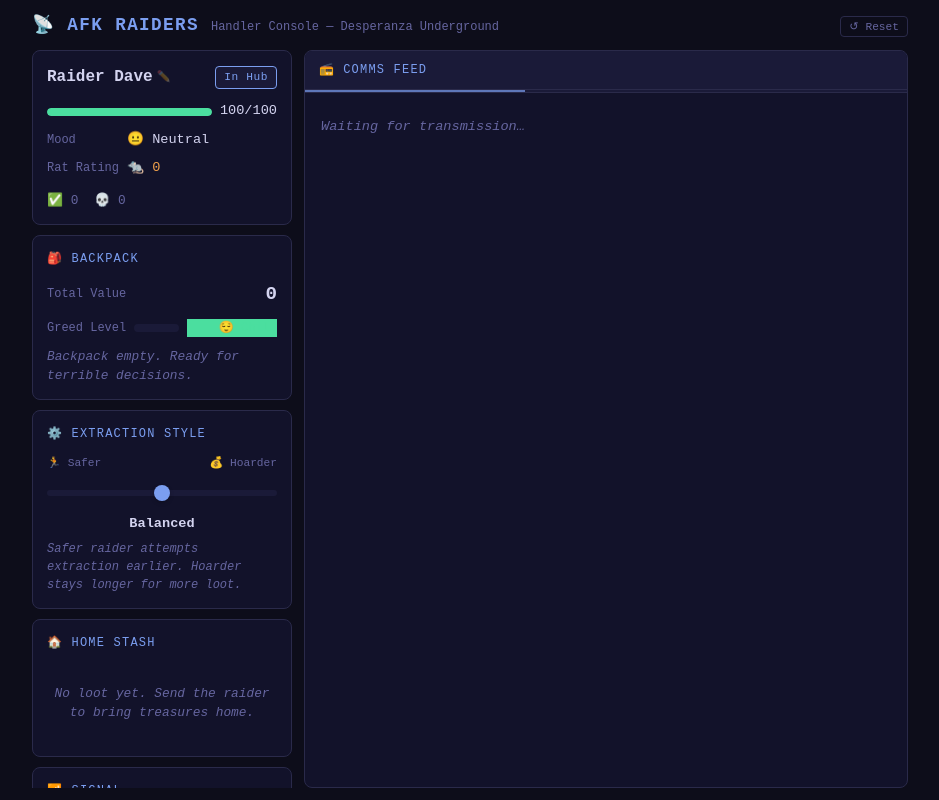
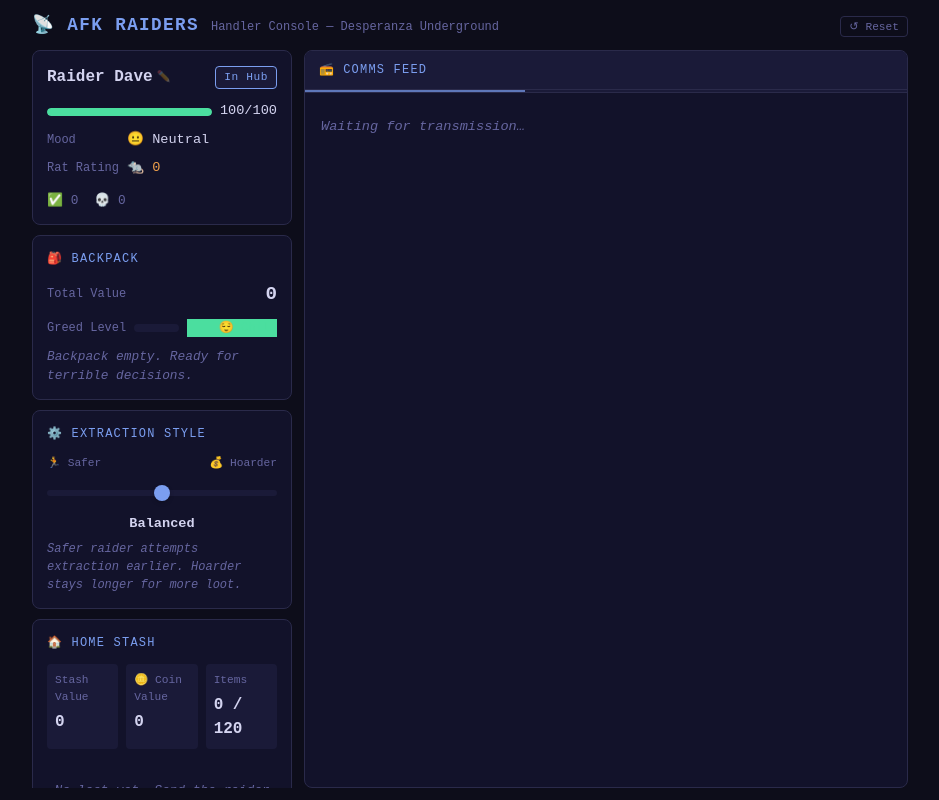
Before and after one commit to DanJ210/afk-raiders, a Vue app: page / in a window 1280 px wide. Shown: the whole page, without its empty margins (170-1109 px from the left). Built offline with nearby package versions, Linux system fonts and the light colour scheme.

Commit message:
Seperating stash and coin values. Updating copilot instructions.

```diff
--- a/src/components/HomeStash.vue
+++ b/src/components/HomeStash.vue
@@ -15,17 +15,21 @@ const sortedStash = computed(() =>
   ),
 )
 
-/** Items + coins — the raider's total collected wealth. Auto-sales preserve it. */
-const totalStashValue = computed(() => {
-  return (
-    homeStash.value.reduce((sum, item) => sum + item.value * item.quantity, 0) +
-    store.state.coins
-  )
+/** Unsold item value currently in the stash. */
+const stashValue = computed(() => {
+  return homeStash.value.reduce((sum, item) => sum + item.value * item.quantity, 0)
 })
+
+/** Value from overflow auto-sales. */
+const coinValue = computed(() => store.state.coins)
 
 const totalItemCount = computed(() => {
   return homeStash.value.reduce((sum, item) => sum + item.quantity, 0)
 })
+
+function formatNumber(value: number): string {
+  return value.toLocaleString('en-US')
+}
 
 function getCategoryEmoji(itemName: string): string {
   const lower = itemName.toLowerCase()
@@ -45,15 +49,14 @@ function getCategoryEmoji(itemName: string): string {
   <section class="home-stash" aria-label="Home Stash">
     <header class="home-stash__header">🏠 HOME STASH</header>
 
-    <div v-if="homeStash.length === 0" class="home-stash__empty">
-      <p>No loot yet. Send the raider to bring treasures home.</p>
+    <div class="home-stash__stats">
+      <div class="home-stash__stat" title="Value of unsold items currently in the stash">
+        <span class="home-stash__stat-label">Stash Value</span>
+        <span class="home-stash__stat-value">{{ formatNumber(stashValue) }}</span>
       </div>
-
-    <div v-else>
-      <div class="home-stash__stats">
-        <div class="home-stash__stat" title="Item value plus coins from auto-sold overflow loot">
-          <span class="home-stash__stat-label">Total Value</span>
-          <span class="home-stash__stat-value">{{ totalStashValue }}</span>
+      <div class="home-stash__stat" title="Coins earned by auto-selling overflow items">
+        <span class="home-stash__stat-label">🪙 Coin Value</span>
+        <span class="home-stash__stat-value">{{ formatNumber(coinValue) }}</span>
       </div>
       <div class="home-stash__stat">
         <span class="home-stash__stat-label">Items</span>
@@ -61,7 +64,11 @@ function getCategoryEmoji(itemName: string): string {
       </div>
     </div>
 
-      <div class="home-stash__items">
+    <div v-if="homeStash.length === 0" class="home-stash__empty">
+      <p>No loot yet. Send the raider to bring treasures home.</p>
+    </div>
+
+    <div v-else class="home-stash__items">
       <div v-for="item in sortedStash" :key="item.itemId" class="stash-item">
         <span class="stash-item__emoji">{{ getCategoryEmoji(item.name) }}</span>
         <span :class="rarityBarClass(item.rarity)" :title="rarityLabel(item.rarity)">
@@ -72,7 +79,6 @@ function getCategoryEmoji(itemName: string): string {
           <span class="stash-item__qty">×{{ item.quantity }}</span>
         </div>
         <span class="stash-item__value">{{ item.value * item.quantity }}</span>
-        </div>
       </div>
     </div>
   </section>
@@ -99,7 +105,7 @@ function getCategoryEmoji(itemName: string): string {
 
 .home-stash__stats {
   display: grid;
-  grid-template-columns: 1fr 1fr;
+  grid-template-columns: repeat(3, minmax(0, 1fr));
   gap: 8px;
   margin-bottom: 12px;
 }
```
Also changed, not shown: 1 other file (tests, documents, lock files or other folders). Lines whose indentation alone changed are shown as unchanged.
